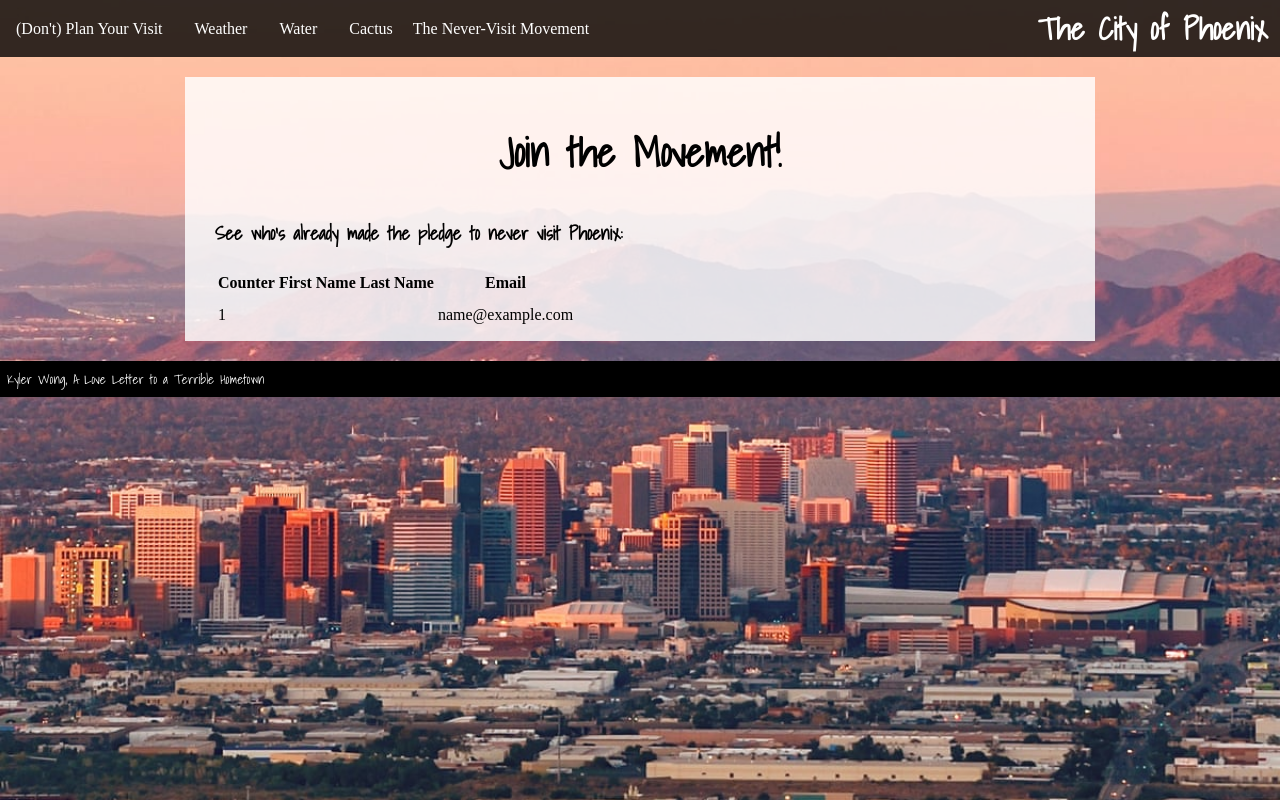
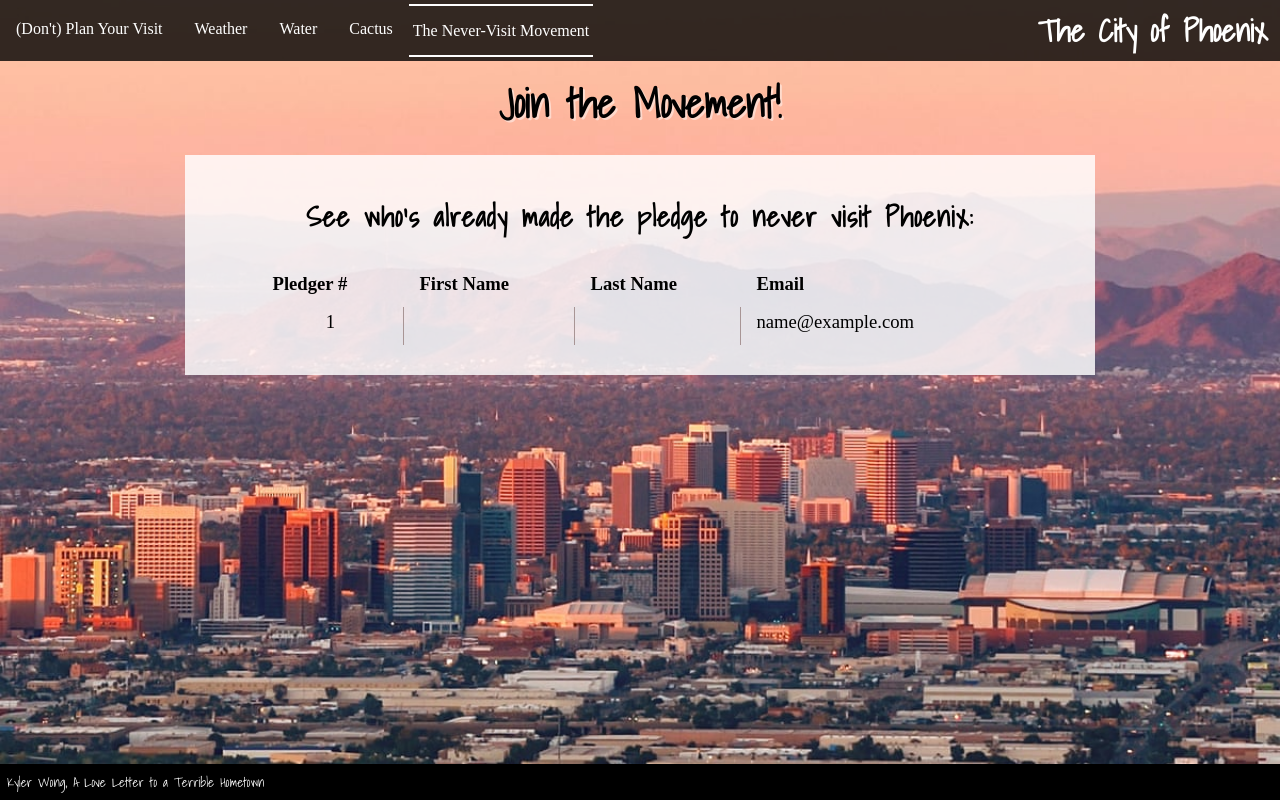
Before and after one commit to kwong25/CSC-174-Lab-3, a PHP site: page /pledges.php in a window 1280 px wide. Run offline with PHP 8.4, Linux system fonts and the light colour scheme; tables that the repository leaves empty or names only in its code hold one stand-in row (values such as "Sample post"); data that the repository does not hold is empty; some web fonts are replaced.

Commit message:
added styles to database table on pledges.php
also fixed floating footer, subnav menu is-current class labeling

```diff
--- a/css/article-page.css
+++ b/css/article-page.css
@@ -44,6 +44,6 @@ figure {
     max-width: 850px;
     width: 90%;
     padding: 10px 30px;
-    margin: 20px auto;
+    margin: 20px auto 50px auto;
     background-color: rgba(255, 255, 255, 0.829);
 }
--- a/css/form-page.css
+++ b/css/form-page.css
@@ -8,6 +8,8 @@ fieldset {
 form {
 
     text-align: center;
+    padding-bottom: 20px;
+
 }
 
 label, input {
@@ -64,3 +66,47 @@ input:not(.button) {
     margin: 10px auto 0 auto;
     text-shadow: 2px 2px rgba(255, 255, 255, 0.473);
 }
+
+table {
+
+    width: 90%;
+    margin: 0 auto;
+    border-spacing: 0;
+    padding-bottom: 20px;
+
+}
+
+td {
+
+    padding-bottom: 10px;
+}
+
+td:not(:first-child) {
+
+    padding-left: 15px;
+}
+
+td:not(:last-child) {
+
+    border-right: 1px solid rgb(168, 149, 149);
+
+
+}
+
+td:first-child {
+
+    text-align: center;
+}
+
+td {
+
+    font-size: 14pt;
+}
+
+th {
+
+    text-align: left;
+    padding-left: 15px;
+    padding-bottom: 10px;
+    font-size: 14pt;
+}
--- a/css/home-page.css
+++ b/css/home-page.css
@@ -20,11 +20,11 @@ body {
 }
 
 header {
-    margin: 4% 5%;
+    margin: 2% 4%;
     grid-column: 1 / 2;
     grid-row: 2 / 3;
     min-height: fit-content;
-    max-height: 90%;
+    max-height: 80%;
 }
 
 h1 {
--- a/css/styles.css
+++ b/css/styles.css
@@ -1,9 +1,3 @@
-html {
-
-    height: 100%;
-
-}
-
 body {
 
     background-image: url(../images/phoenix.jpg);
@@ -12,7 +6,6 @@ body {
     background-attachment: fixed;
     background-repeat: no-repeat;
     margin: 0;
-    height: 100%;
 }
 
 .banner a {
@@ -64,14 +57,11 @@ body {
 .subnav-title:hover {
 
     border-bottom: none;
+    border-top: none;
     border-left: solid 2px white;
 
 }
 
-.subnav-item a.is-current {
-
-    border-top: none;
-}
 
 /* .subnav:.is-current .subnav-title {
     border-bottom: solid 2px white;
@@ -128,6 +118,9 @@ footer {
     color: white;
     background-color: rgb(0, 0, 0);
     z-index: +3;
+    position: fixed;
+    bottom: 0;
+    width: 100%;
 }
 
 footer h2 {
@@ -137,4 +130,5 @@ footer h2 {
     text-align: left;
     margin: 0 auto;
     padding: 0 auto;
+
 }
--- a/js/menu-highlighter.js
+++ b/js/menu-highlighter.js
@@ -50,5 +50,6 @@ $("nav a").each( function() {
 	if (this.href.indexOf(thisFile) > 0) {
 		// Step 5a-a: then add the "is-current" class to the anchor
 		$(this).addClass("is-current");
+		$(this).closest(".subnav-title").addClass("is-current");
 	}
 });
--- a/pledges.php
+++ b/pledges.php
@@ -18,12 +18,13 @@ $result = mysqli_query($connection, $query);
 ?>
 
         </div>
+        <h2 class="form-header">Join the Movement!</h2>
         <div class="container">
-            <h2>Join the Movement!</h2>
-            <h3>See who's already made the pledge to never visit Phoenix:</h3>
+
+            <p class="form-tag">See who's already made the pledge to never visit Phoenix:</p>
             <table>
                 <tr>
-                    <th>Counter</th>
+                    <th>Pledger #</th>
                     <th>First Name</th>
                     <th>Last Name</th>
                     <th>Email</th>
```
